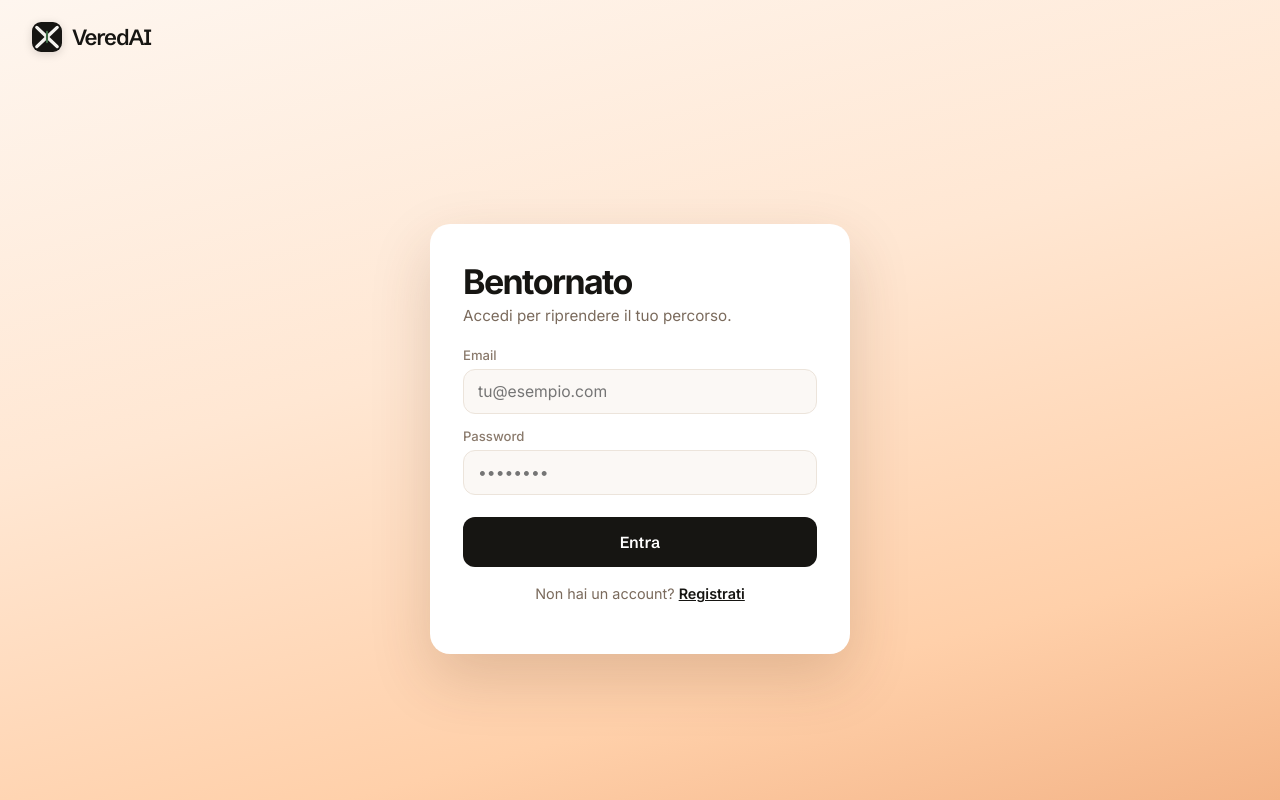
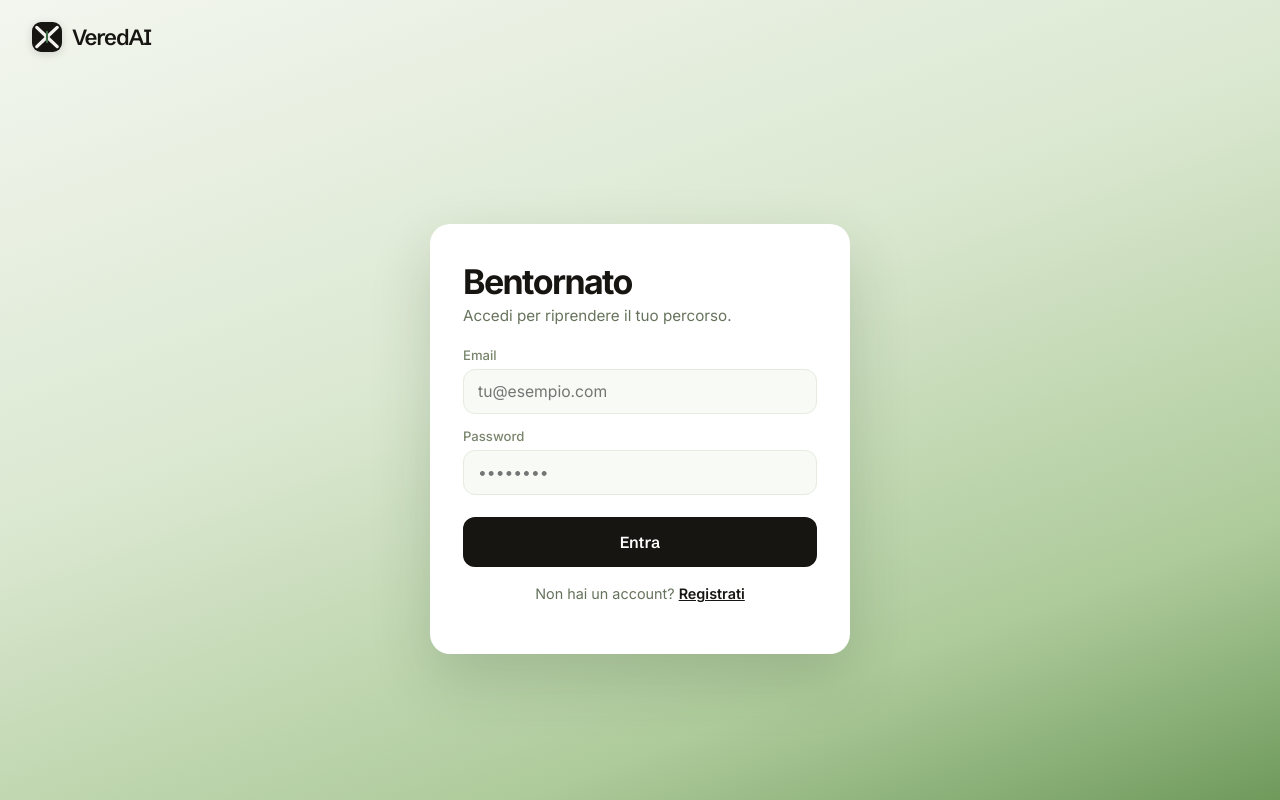
Before and after one commit to Nickasti/job-hunter-agent, a FastAPI app: page /login in a window 1280 px wide. Run offline with FastAPI, Linux system fonts and the light colour scheme; some libraries are stand-ins or nearby versions; some web fonts are replaced.

Commit message:
design(web): login su palette verde (tragitto) invece dell'arancione tramonto
Co-Authored-By: Claude Opus 4.8 <noreply@anthropic.com>

```diff
--- a/app/templates/login.html
+++ b/app/templates/login.html
@@ -11,7 +11,7 @@
   <style>
     *{box-sizing:border-box;}
     body{margin:0;min-height:100vh;font-family:'Inter',system-ui,sans-serif;color:#161512;
-      background:linear-gradient(165deg,#fef6ef 0%,#ffe7d3 42%,#ffd0aa 78%,#f4b487 100%);
+      background:linear-gradient(160deg,#f3f6ef 0%,#dbe8d1 42%,#aecb9b 78%,#6f9a5c 100%);
       display:flex;flex-direction:column;}
     a{color:inherit;}
     .topbar{padding:22px 32px;}
@@ -20,17 +20,17 @@
     .logo svg{display:block;border-radius:9px;box-shadow:0 2px 10px rgba(0,0,0,.15);}
     .center{flex:1;display:flex;align-items:center;justify-content:center;padding:24px;}
     .card{width:100%;max-width:420px;background:#fff;border-radius:20px;padding:36px 32px;
-      box-shadow:0 24px 60px rgba(90,50,20,.18);border:1px solid rgba(255,255,255,.6);}
+      box-shadow:0 24px 60px rgba(35,60,25,.18);border:1px solid rgba(255,255,255,.6);}
     h1{font-family:'Fustat','Inter',sans-serif;font-weight:700;letter-spacing:-1.6px;font-size:34px;margin:0 0 4px;}
-    .lead{color:#7a6a5c;margin:0 0 22px;font-size:.95rem;}
-    label{display:block;font-size:.82rem;color:#8a7a6c;margin:14px 0 6px;font-weight:500;}
-    input{width:100%;padding:12px 14px;border-radius:12px;border:1px solid #ece4db;background:#fbf8f5;
+    .lead{color:#66735c;margin:0 0 22px;font-size:.95rem;}
+    label{display:block;font-size:.82rem;color:#78856c;margin:14px 0 6px;font-weight:500;}
+    input{width:100%;padding:12px 14px;border-radius:12px;border:1px solid #e5ecdf;background:#f8faf5;
       color:#161512;font-family:'Inter';font-size:.98rem;transition:border-color .15s, box-shadow .15s;}
-    input:focus{outline:none;border-color:#f0a875;box-shadow:0 0 0 3px rgba(240,168,117,.22);background:#fff;}
+    input:focus{outline:none;border-color:#7fa76a;box-shadow:0 0 0 3px rgba(111,154,92,.24);background:#fff;}
     .btn{margin-top:22px;width:100%;height:50px;border:0;border-radius:12px;background:#161512;color:#fff;
       font-family:'Schibsted Grotesk';font-weight:600;font-size:16px;cursor:pointer;transition:transform .12s, box-shadow .12s;}
     .btn:hover{transform:translateY(-1px);box-shadow:0 10px 24px rgba(0,0,0,.22);}
-    .alt{margin-top:18px;text-align:center;font-size:.9rem;color:#7a6a5c;}
+    .alt{margin-top:18px;text-align:center;font-size:.9rem;color:#66735c;}
     .alt a{font-weight:600;color:#161512;}
     .err{background:#fde8e4;color:#9b2c1e;border:1px solid #f6c6bd;padding:11px 13px;border-radius:12px;margin-top:8px;font-size:.9rem;}
   </style>
```
